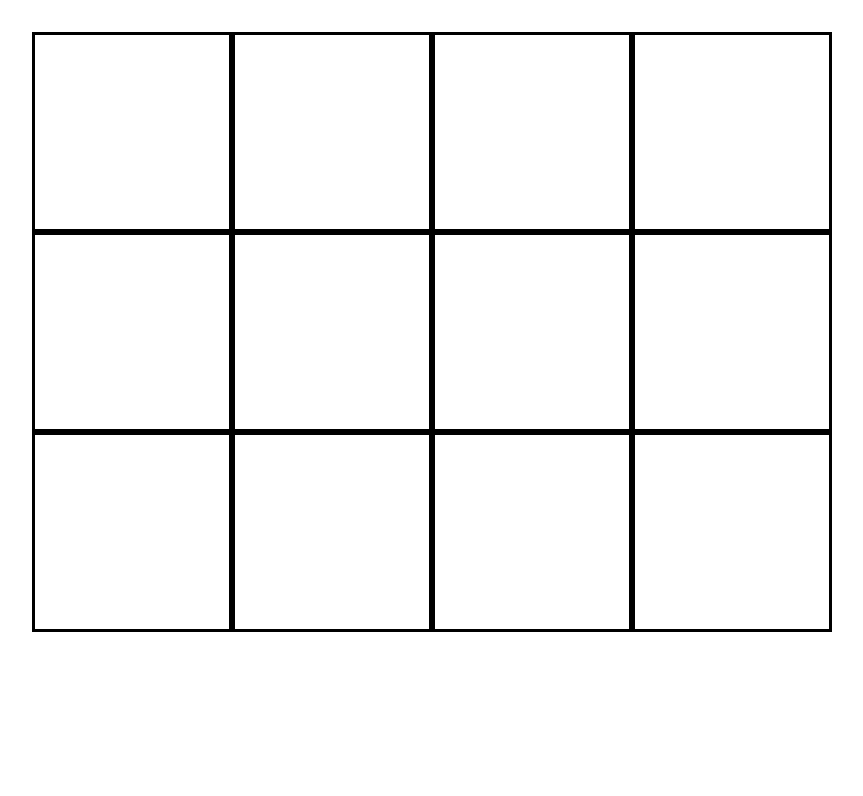
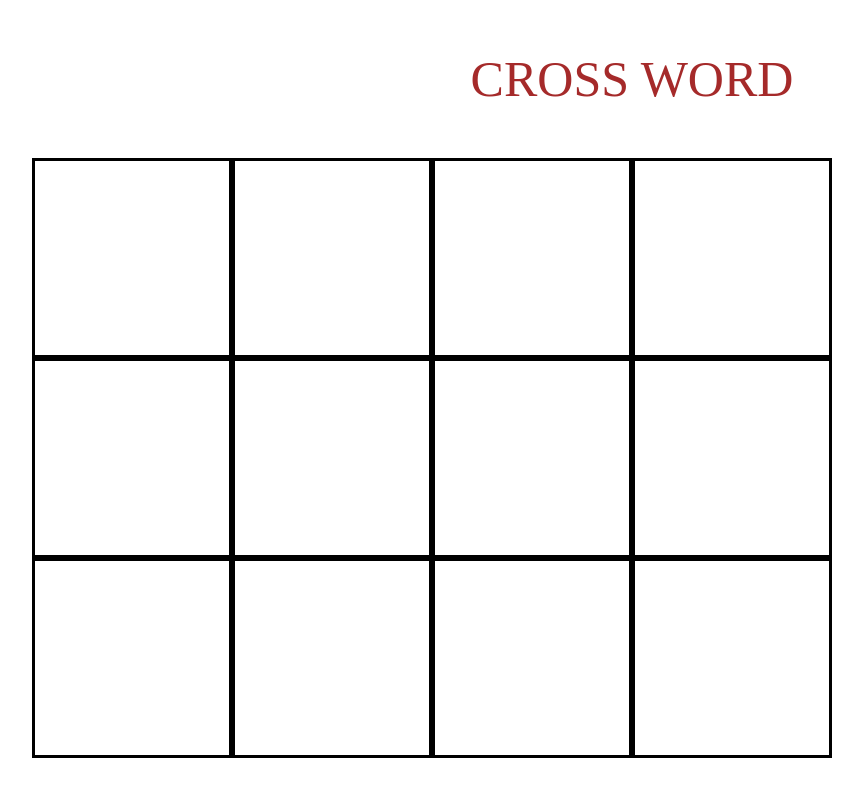
Before and after one commit to sammygrey/websocket-crossword-project, a website: page crossword.html in a window 1280 px wide. Shown: the whole page, without its empty margins (8-871 px from the left). Drawn offline with Linux system fonts and the light colour scheme.

Commit message:
added a header

```diff
--- a/crossword.css
+++ b/crossword.css
@@ -12,3 +12,9 @@
   padding: 4rem;
   border: solid;
 }
+
+#Header {
+  color:brown;
+  text-align: center;
+  font-size: 50px;
+}
--- a/crossword.html
+++ b/crossword.html
@@ -2,6 +2,8 @@
 <html>
   <head>
     <link rel="stylesheet" href="crossword.css" />
+    <p id= "Header">CROSS WORD</p>
+    <h3> </h3>
   </head>
   <body>
     <div class="container">
```
